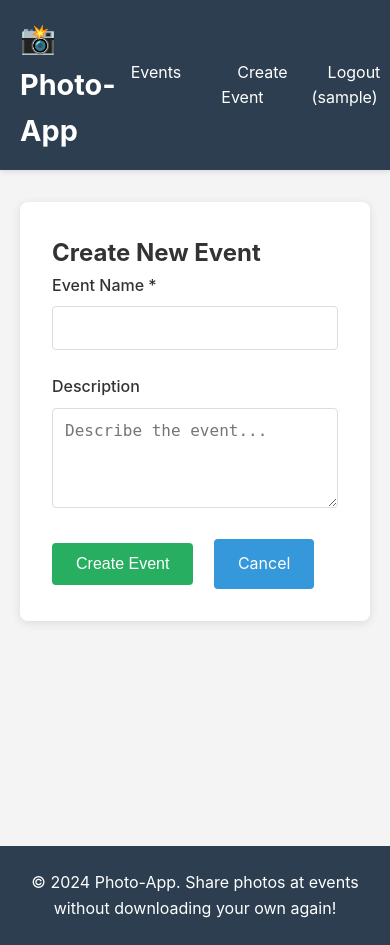
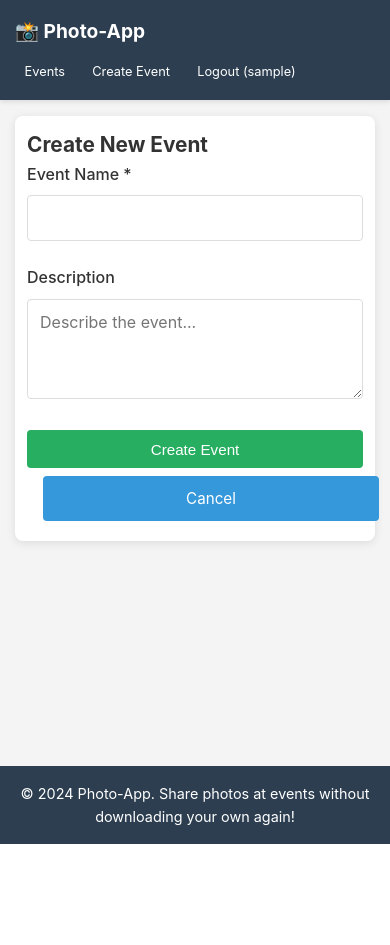
Before and after one commit to carbonaraquel/Photo-App, a Flask app: page /event/create in a window 390 px wide. After the commit the page ends 844 px from the top, so only its background shows below. Run offline with Flask 3, Linux system fonts and the light colour scheme; the visitor is signed in with stand-in values (Sample User, id 1); some libraries are stand-ins or nearby versions.

Commit message:
Add mobile-responsive design with touch-friendly interface
Co-authored-by: carbonaraquel <104075200+carbonaraquel@users.noreply.github.com>

```diff
--- a/templates/base.html
+++ b/templates/base.html
@@ -3,6 +3,8 @@
 <head>
     <meta charset="UTF-8">
     <meta name="viewport" content="width=device-width, initial-scale=1.0">
+    <meta name="theme-color" content="#2c3e50">
+    <meta name="mobile-web-app-capable" content="yes">
     <title>{% block title %}Photo-App{% endblock %}</title>
     <style>
         * {
@@ -16,12 +18,16 @@
             line-height: 1.6;
             color: #333;
             background: #f4f4f4;
+            min-height: 100vh;
+            display: flex;
+            flex-direction: column;
         }
 
         .container {
             max-width: 1200px;
             margin: 0 auto;
             padding: 0 20px;
+            width: 100%;
         }
 
         header {
@@ -35,24 +41,30 @@
             display: flex;
             justify-content: space-between;
             align-items: center;
+            flex-wrap: wrap;
+            gap: 1rem;
         }
 
         header h1 {
-            font-size: 1.8rem;
+            font-size: clamp(1.2rem, 4vw, 1.8rem);
+            white-space: nowrap;
         }
 
         nav ul {
             list-style: none;
             display: flex;
-            gap: 1.5rem;
+            gap: 0.5rem;
+            flex-wrap: wrap;
         }
 
         nav a {
             color: white;
             text-decoration: none;
-            padding: 0.5rem 1rem;
+            padding: 0.5rem 0.75rem;
             border-radius: 4px;
             transition: background 0.3s;
+            font-size: 0.9rem;
+            white-space: nowrap;
         }
 
         nav a:hover {
@@ -61,7 +73,7 @@
 
         main {
             padding: 2rem 0;
-            min-height: calc(100vh - 200px);
+            flex: 1;
         }
 
         .flash-messages {
@@ -73,6 +85,7 @@
             margin-bottom: 1rem;
             border-radius: 4px;
             border-left: 4px solid;
+            word-wrap: break-word;
         }
 
         .flash.success {
@@ -104,9 +117,13 @@
             cursor: pointer;
             font-size: 1rem;
             transition: background 0.3s;
+            text-align: center;
+            white-space: nowrap;
+            touch-action: manipulation;
+            -webkit-tap-highlight-color: transparent;
         }
 
-        .btn:hover {
+        .btn:hover, .btn:active {
             background: #2980b9;
         }
 
@@ -114,7 +131,7 @@
             background: #27ae60;
         }
 
-        .btn-success:hover {
+        .btn-success:hover, .btn-success:active {
             background: #229954;
         }
 
@@ -122,16 +139,17 @@
             background: #e74c3c;
         }
 
-        .btn-danger:hover {
+        .btn-danger:hover, .btn-danger:active {
             background: #c0392b;
         }
 
         .card {
             background: white;
             border-radius: 8px;
-            padding: 2rem;
+            padding: 1.5rem;
             margin-bottom: 2rem;
             box-shadow: 0 2px 10px rgba(0,0,0,0.1);
+            word-wrap: break-word;
         }
 
         .form-group {
@@ -151,6 +169,17 @@
             border: 1px solid #ddd;
             border-radius: 4px;
             font-size: 1rem;
+            font-family: inherit;
+            -webkit-appearance: none;
+            -moz-appearance: none;
+            appearance: none;
+        }
+
+        .form-group input:focus,
+        .form-group textarea:focus {
+            outline: none;
+            border-color: #3498db;
+            box-shadow: 0 0 0 3px rgba(52, 152, 219, 0.1);
         }
 
         .form-group textarea {
@@ -158,24 +187,32 @@
             resize: vertical;
         }
 
+        .form-group input[type="file"] {
+            padding: 0.5rem;
+        }
+
         footer {
             background: #2c3e50;
             color: white;
             text-align: center;
             padding: 1.5rem 0;
-            margin-top: 2rem;
+            margin-top: auto;
+        }
+
+        footer p {
+            font-size: 0.9rem;
         }
 
         .grid {
             display: grid;
-            grid-template-columns: repeat(auto-fill, minmax(300px, 1fr));
-            gap: 2rem;
+            grid-template-columns: repeat(auto-fill, minmax(280px, 1fr));
+            gap: 1.5rem;
             margin-top: 2rem;
         }
 
         .photo-grid {
             display: grid;
-            grid-template-columns: repeat(auto-fill, minmax(200px, 1fr));
+            grid-template-columns: repeat(auto-fill, minmax(150px, 1fr));
             gap: 1rem;
             margin-top: 2rem;
         }
@@ -186,6 +223,7 @@
             background: #ddd;
             border-radius: 4px;
             overflow: hidden;
+            cursor: pointer;
         }
 
         .photo-item img {
@@ -195,6 +233,111 @@
             width: 100%;
             height: 100%;
             object-fit: cover;
+        }
+
+        /* Mobile-specific styles */
+        @media (max-width: 768px) {
+            .container {
+                padding: 0 15px;
+            }
+
+            header .container {
+                flex-direction: column;
+                align-items: flex-start;
+                gap: 0.75rem;
+            }
+
+            nav ul {
+                width: 100%;
+                justify-content: flex-start;
+            }
+
+            nav a {
+                padding: 0.5rem 0.75rem;
+                font-size: 0.875rem;
+            }
+
+            main {
+                padding: 1rem 0;
+            }
+
+            .card {
+                padding: 1rem;
+                margin-bottom: 1rem;
+            }
+
+            .btn {
+                padding: 0.65rem 1.25rem;
+                font-size: 0.95rem;
+                width: 100%;
+                margin-bottom: 0.5rem;
+            }
+
+            .grid {
+                grid-template-columns: 1fr;
+                gap: 1rem;
+            }
+
+            .photo-grid {
+                grid-template-columns: repeat(auto-fill, minmax(120px, 1fr));
+                gap: 0.75rem;
+            }
+
+            h1 {
+                font-size: 1.5rem;
+            }
+
+            h2 {
+                font-size: 1.3rem;
+            }
+
+            h3 {
+                font-size: 1.1rem;
+            }
+
+            footer {
+                padding: 1rem 0;
+            }
+        }
+
+        /* Small mobile devices */
+        @media (max-width: 480px) {
+            header h1 {
+                font-size: 1.2rem;
+            }
+
+            nav a {
+                font-size: 0.8rem;
+                padding: 0.4rem 0.6rem;
+            }
+
+            .photo-grid {
+                grid-template-columns: repeat(auto-fill, minmax(100px, 1fr));
+            }
+
+            .card {
+                padding: 0.75rem;
+            }
+        }
+
+        /* Touch-friendly improvements */
+        @media (hover: none) and (pointer: coarse) {
+            .btn {
+                padding: 0.875rem 1.5rem;
+                min-height: 44px;
+            }
+
+            nav a {
+                min-height: 44px;
+                display: flex;
+                align-items: center;
+            }
+
+            .form-group input,
+            .form-group textarea {
+                padding: 0.875rem;
+                font-size: 16px; /* Prevents zoom on iOS */
+            }
         }
     </style>
 </head>
```
Also changed, not shown: 1 other file.
